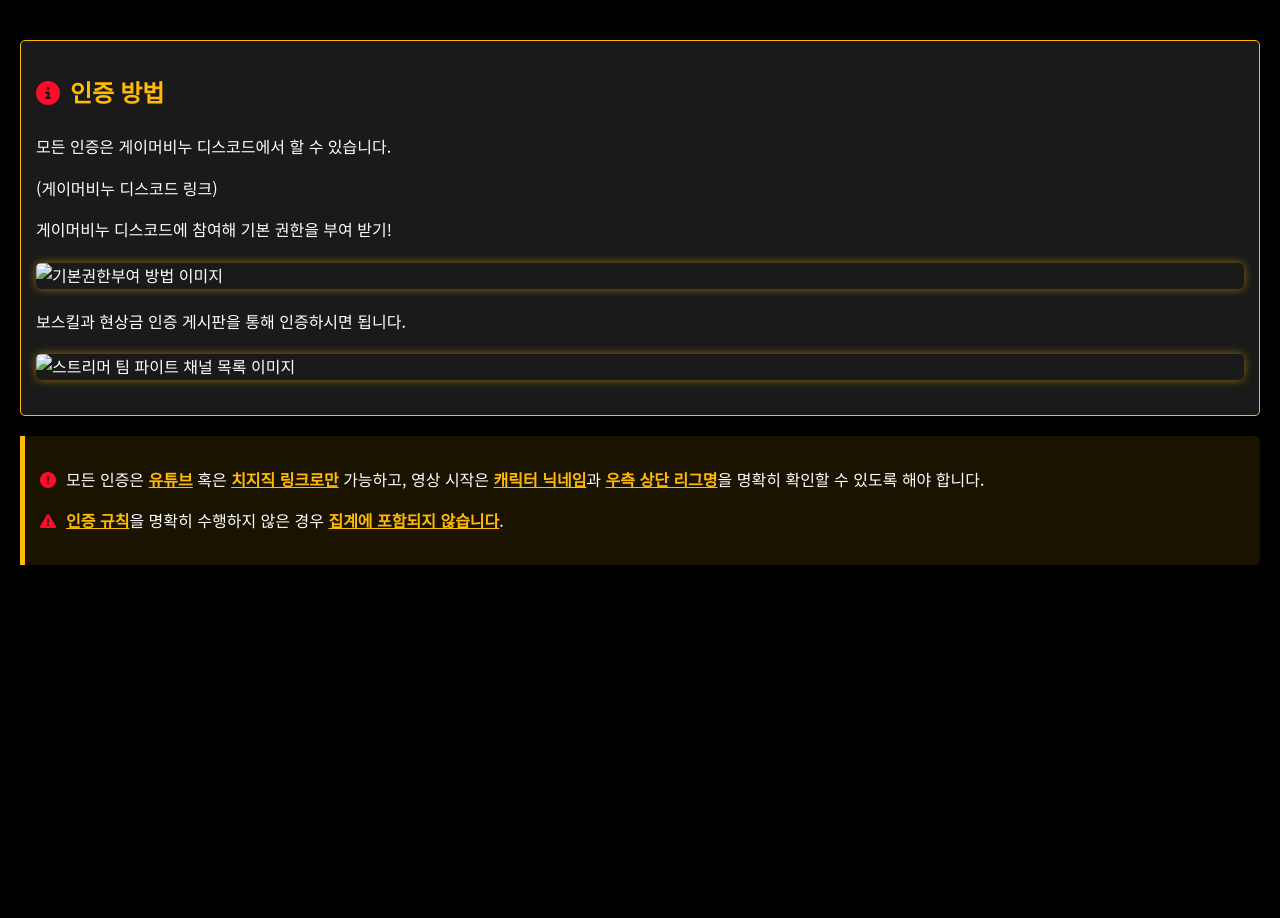
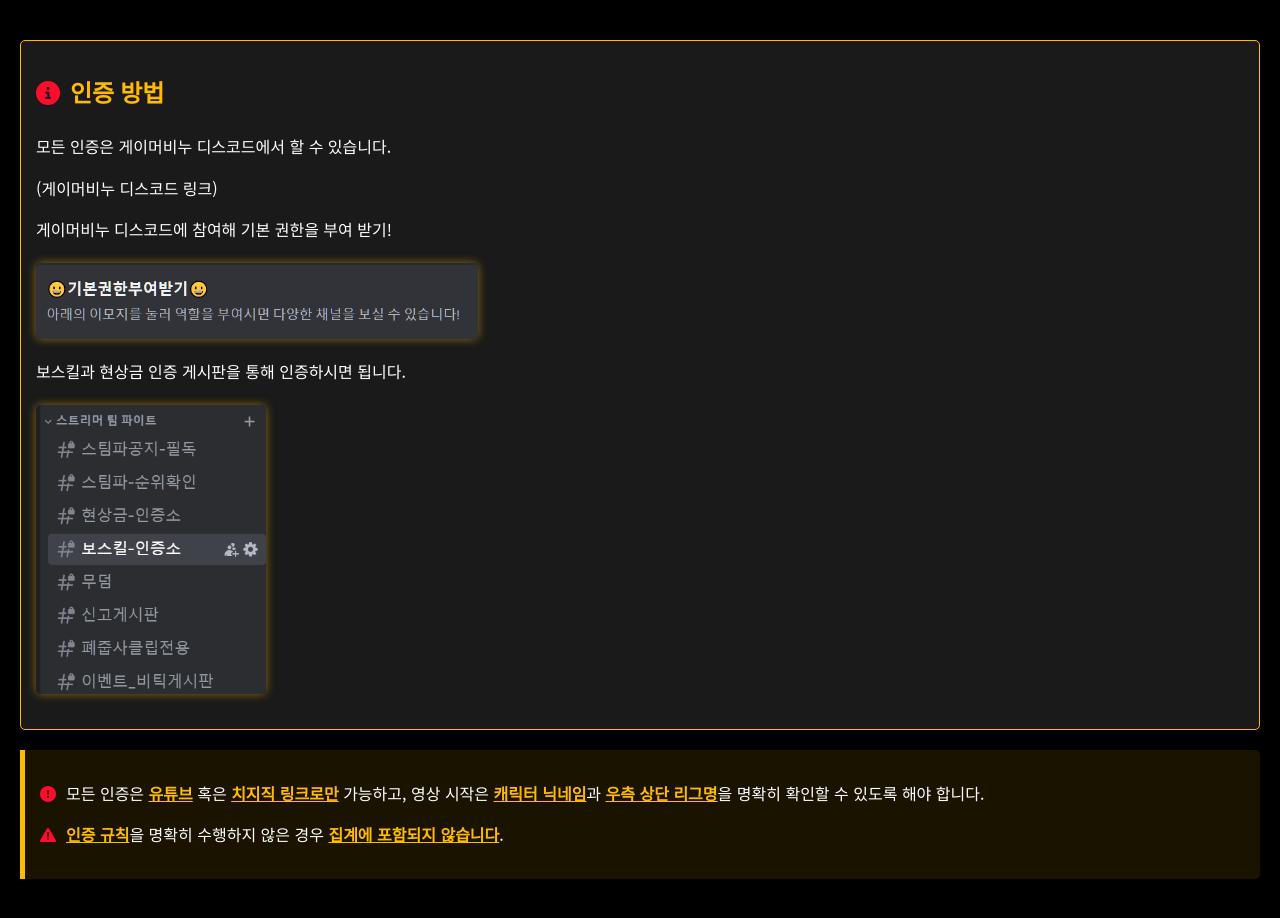
Before and after one commit to nextkaki/nextkaki.github.io, a plain HTML site: page pages/stf3.html in a window 1280 px wide. Before the commit the page ends 800 px from the top, so only its background shows below. Drawn offline with Linux system fonts and the light colour scheme.

Commit message:
Update stf3.html

```diff
--- a/pages/stf3.html
+++ b/pages/stf3.html
@@ -85,11 +85,11 @@
         <p>(게이머비누 디스코드 링크)</p>
         <p>게이머비누 디스코드에 참여해 기본 권한을 부여 받기!</p>
         <div class="image-container">
-            <img src="dc1.png" alt="기본권한부여 방법 이미지">
+            <img src="https://nextkaki.github.io/img/dc1.png" alt="기본권한부여 방법 이미지">
         </div>
         <p>보스킬과 현상금 인증 게시판을 통해 인증하시면 됩니다.</p>
         <div class="image-container">
-            <img src="dc2.png" alt="스트리머 팀 파이트 채널 목록 이미지">
+            <img src="https://nextkaki.github.io/img/dc2.png" alt="스트리머 팀 파이트 채널 목록 이미지">
         </div>
     </div>
     <div class="important-info">
```
